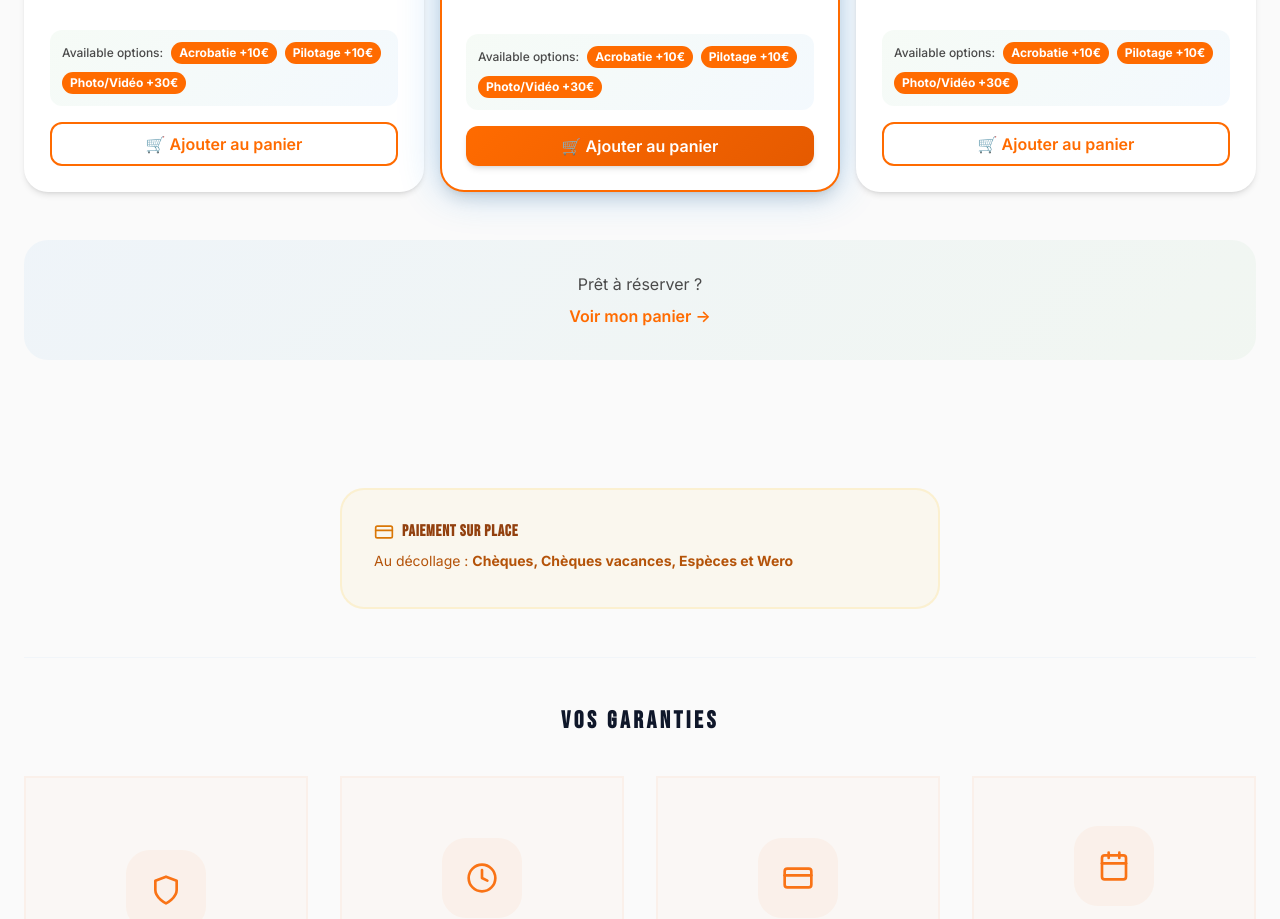
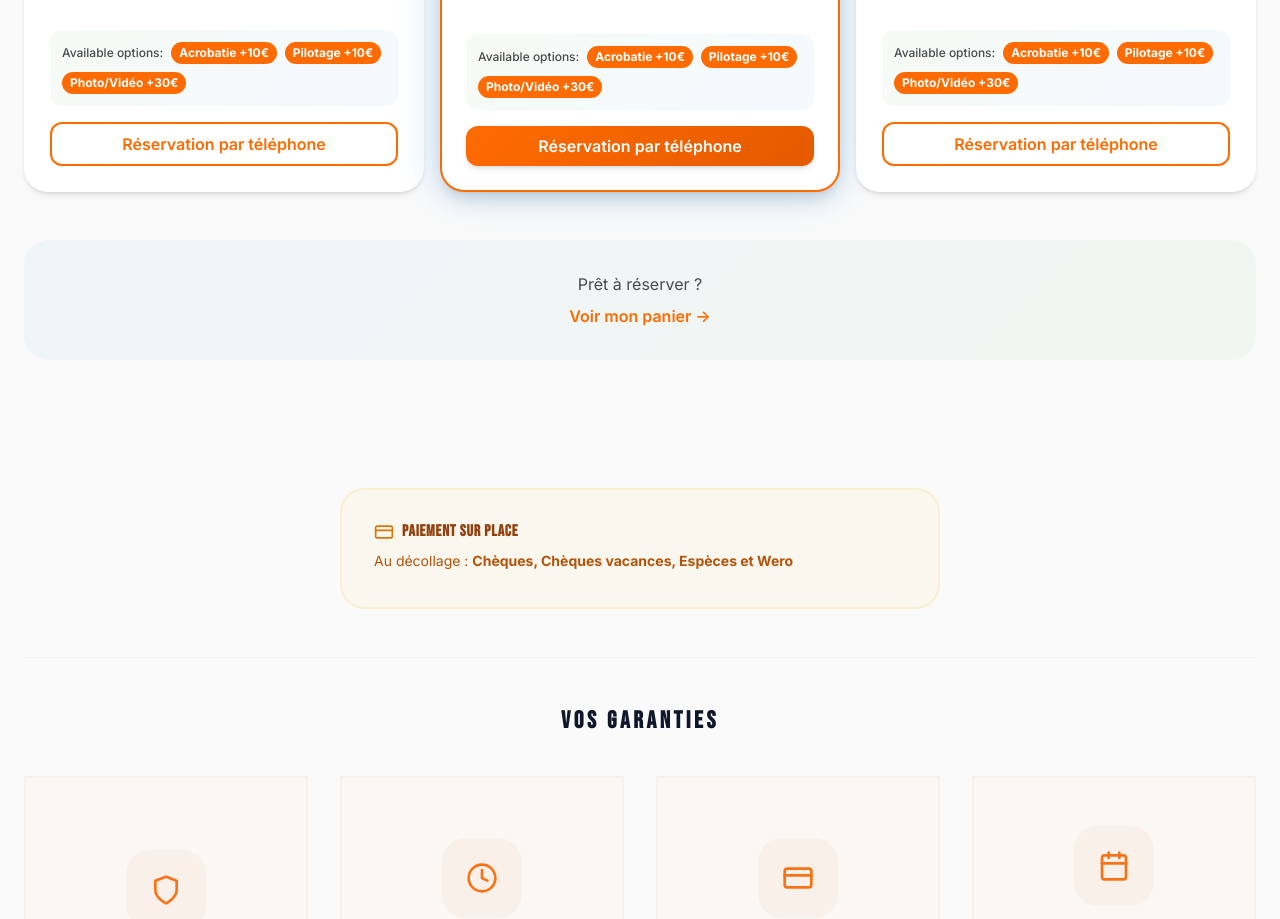
Before and after one commit to parapente-jp/parapente-adventure, a Next.js app: page /tarifs in a window 1280 px wide. Shown: the part 1440-2359 px from the top of the page. Built offline with nearby package versions, Linux system fonts and the light colour scheme; a web font is replaced by a local one.

Commit message:
feat: Temporarily disable online payments

```diff
--- a/src/app/api/checkout/route.ts
+++ b/src/app/api/checkout/route.ts
@@ -21,6 +21,10 @@ interface CheckoutRequest {
 
 export async function POST(request: NextRequest) {
     try {
+        if (process.env.NEXT_PUBLIC_ENABLE_PAYMENTS !== 'true') {
+            return NextResponse.json({ error: 'Les paiements en ligne sont temporairement désactivés.' }, { status: 503 });
+        }
+
         if (!process.env.STRIPE_SECRET_KEY) {
             console.error('Missing STRIPE_SECRET_KEY');
             return NextResponse.json({ error: 'Config: Clé secrète manquante' }, { status: 500 });
--- a/src/components/sections/Formules.tsx
+++ b/src/components/sections/Formules.tsx
@@ -209,6 +209,10 @@ export default function Formules({
                                 <button
                                     className={`btn ${addedItems.has(formula.id) ? 'btn-success' : (formula.popular ? 'btn-primary' : 'btn-outline')} ${styles.cardCta}`}
                                     onClick={() => {
+                                        if (process.env.NEXT_PUBLIC_ENABLE_PAYMENTS !== 'true') {
+                                            window.location.href = `tel:${process.env.NEXT_PUBLIC_PHONE_NUMBER || '0683036344'}`;
+                                            return;
+                                        }
                                         addItem({
                                             formulaId: formula.id,
                                             formulaName: translatedFormula.name,
@@ -226,7 +230,11 @@ export default function Formules({
                                         }, 2000);
                                     }}
                                 >
-                                    {addedItems.has(formula.id) ? `✓ ${t.formules.addedToCart}` : t.formules.addToCart}
+                                    {process.env.NEXT_PUBLIC_ENABLE_PAYMENTS === 'true' ? (
+                                        addedItems.has(formula.id) ? `✓ ${t.formules.addedToCart}` : t.formules.addToCart
+                                    ) : (
+                                        "Réservation par téléphone"
+                                    )}
                                 </button>
                             </div>
                         );
```
